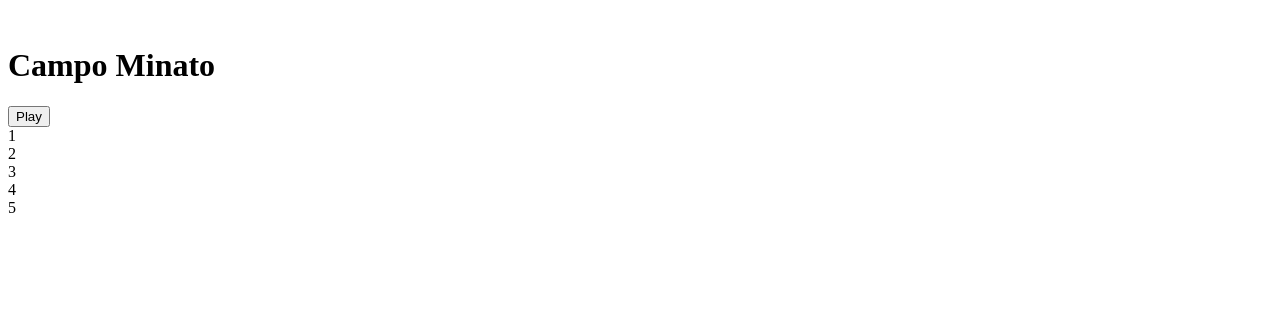
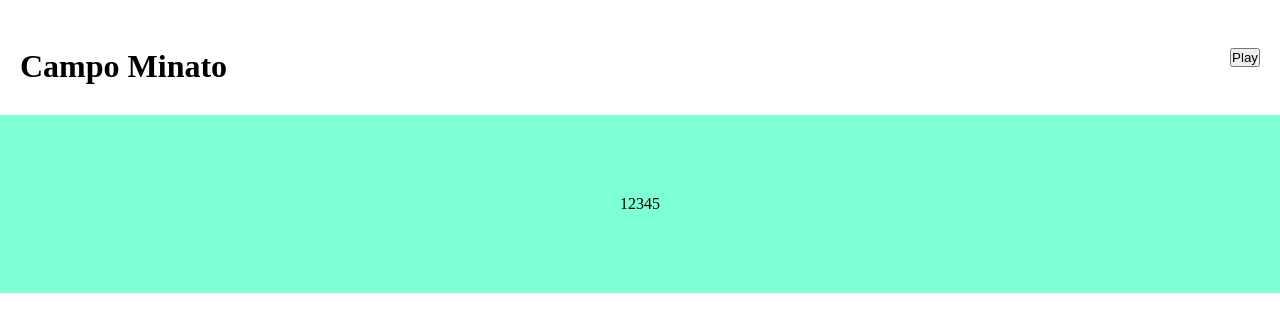
Before and after one commit to casalaspro/js-campominato-grid, a plain HTML site: page index.html in a window 1280 px wide. Drawn offline with Linux system fonts and the light colour scheme.

Commit message:
ADD - footer and header style

```diff
--- a/css/app.css
+++ b/css/app.css
@@ -0,0 +1,27 @@
+*{
+  margin: 0;
+  padding: 0;
+  box-sizing: border-box;
+}
+
+.center_x-y{
+  display: flex;
+  justify-content: center;
+  align-items: center;
+}
+
+header{
+  display: flex;
+  justify-content: space-between;
+  align-items: center;
+  padding: 30px 20px;
+}
+
+.wrap{
+  flex-wrap: wrap;
+}
+
+.container {
+  background-color: #7FFFD4;
+  padding: 80px 0;
+}
--- a/index.html
+++ b/index.html
@@ -7,7 +7,7 @@
   <title>Campominato</title>
 </head>
 <body>
-  <header>
+  <header class="">
     <div class="logo">
       <img src="" alt="">
       <h1>Campo Minato</h1>
@@ -17,7 +17,7 @@
 
   <main>
     <div class="container">
-      <div class="grid">
+      <div class="grid center_x-y wrap">
         <div class="cell">1</div>
         <div class="cell">2</div>
         <div class="cell">3</div>
@@ -26,6 +26,10 @@
       </div>
     </div>
   </main>
+
+  <footer>
+
+  </footer>
 
 
 
```
Also changed, not shown: 1 other file.
